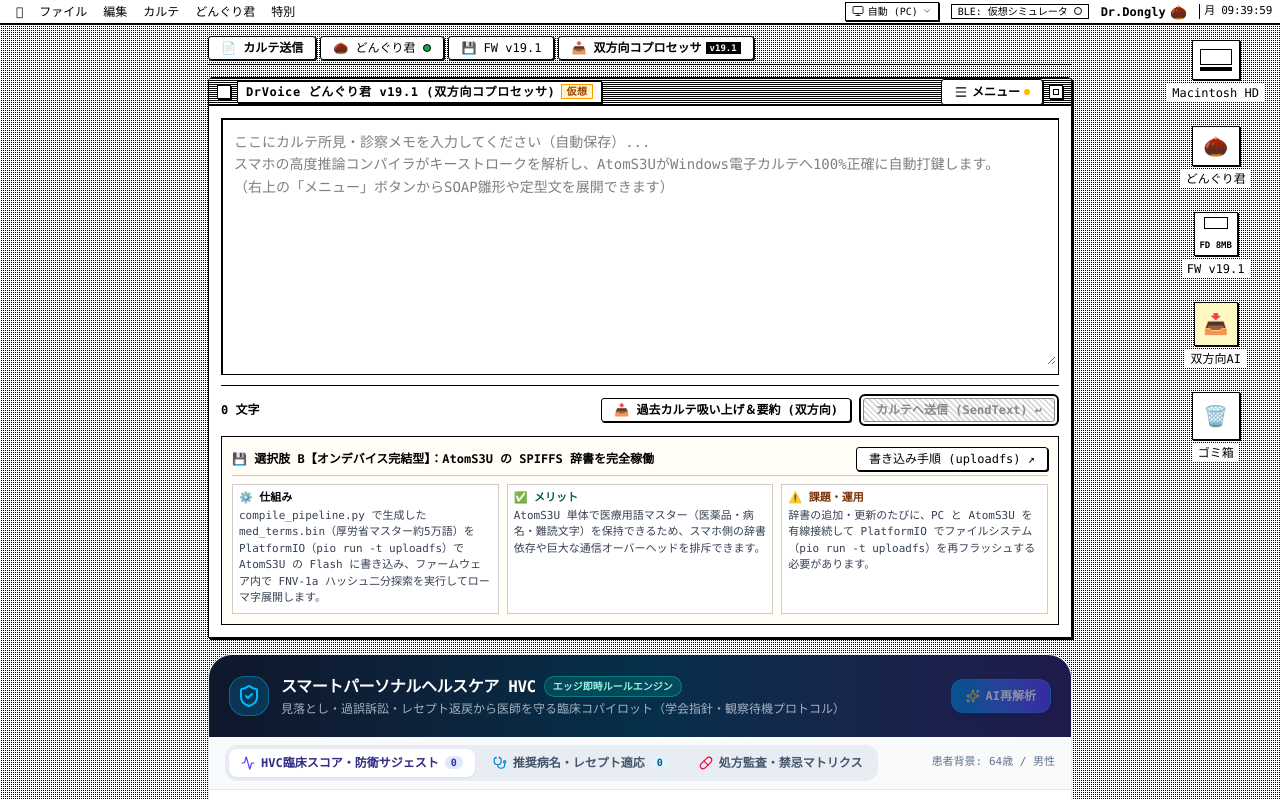
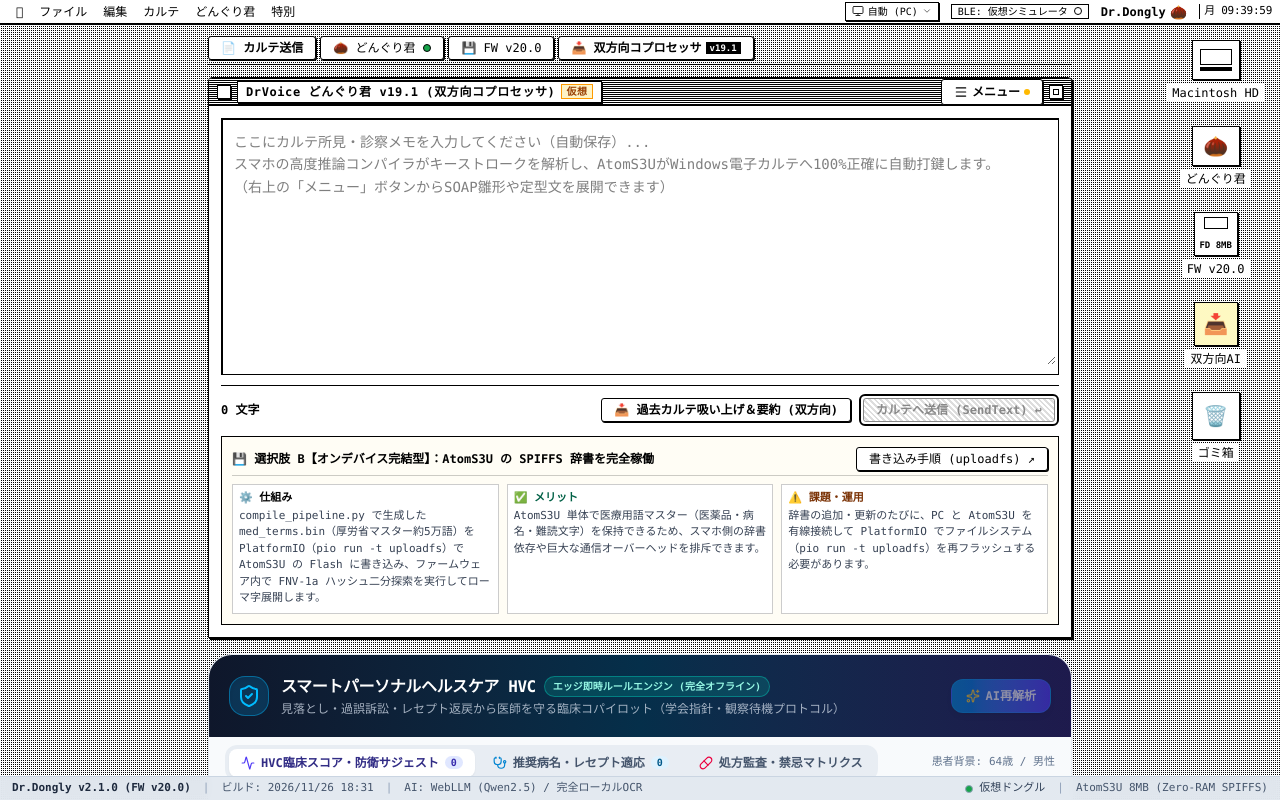
Before and after one commit to yokawase/Drdonguri, a React (Vite) app: page / in a window 1280 px wide. Shown: the top 800 px of the page. Built offline with nearby package versions, Linux system fonts and the light colour scheme; a web font is replaced by a local one.

Commit message:
fix(cds): AI再解析メッセージをローカル/オフライン実態に即して整理し、動的バージョン管理機構（v2.1.0 / FW v20.0）を導入

```diff
--- a/package.json
+++ b/package.json
@@ -1,7 +1,7 @@
 {
   "name": "dr-dongly",
   "private": true,
-  "version": "0.0.0",
+  "version": "2.1.0",
   "type": "module",
   "scripts": {
     "dev": "tsx server.ts",
--- a/server.ts
+++ b/server.ts
@@ -402,7 +402,7 @@
       const formattedText = result.text?.trim() || text;
       res.json({ success: true, formattedText, model: result.usedModel });
     } catch (err: any) {
-      console.error('Gemini API Error:', err);
+      console.error('AI Service Error:', err);
       const isQuotaExhausted = String(err?.message || '').includes('Quota exceeded') || String(err?.message || '').includes('RESOURCE_EXHAUSTED');
       const is503 = String(err?.message || '').includes('503') || String(err?.message || '').includes('high demand');
       const message = isQuotaExhausted
@@ -479,7 +479,7 @@
       const extractedText = result.text?.trim() || '';
       res.json({ success: true, text: extractedText, model: result.usedModel });
     } catch (err: any) {
-      console.error('Gemini OCR API Error:', err);
+      console.error('AI OCR API Error:', err);
       const isQuotaExhausted = String(err?.message || '').includes('Quota exceeded') || String(err?.message || '').includes('RESOURCE_EXHAUSTED');
       const is503 = String(err?.message || '').includes('503') || String(err?.message || '').includes('high demand');
       const message = isQuotaExhausted
@@ -612,7 +612,7 @@
         model: result.usedModel
       });
     } catch (err: any) {
-      console.error('Gemini Clinical CDS Error:', err);
+      console.error('AI Clinical CDS Error:', err);
       res.status(500).json({
         error: err.message || '臨床判断支援のAI解析に失敗しました'
       });
--- a/src/App.tsx
+++ b/src/App.tsx
@@ -30,6 +30,7 @@
   CommunicationLogEntry
 } from './types';
 import { MAIN_CPP_SOURCE, PLATFORMIO_INI_SOURCE, LATEST_FIRMWARE_VERSION } from './data/firmwareSource';
+import { APP_NAME, APP_VERSION, FULL_VERSION_LABEL, getFormattedBuildDate } from './version';
 import {
   triggerMacScreenFlash,
   playMacBeep,
@@ -177,7 +178,7 @@
     });
 
     virtualDongleRef.current = sim;
-    addLog('sys', 'INIT', `DrVoice 仮想 AtomS3U ドングル (${LATEST_FIRMWARE_VERSION} ファームウェア) 初期化完了`);
+    addLog('sys', 'INIT', `${FULL_VERSION_LABEL} 仮想 AtomS3U ドングル初期化完了 (Build: ${getFormattedBuildDate()})`);
 
     // 実機BLEマネージャー (全モーダルと共有するシングルトン)
     const ble = bleManager;
@@ -833,6 +834,32 @@
         </nav>
       )}
 
+      {/* 常設フッター・バージョンステータスバー (デスクトップ/タブレット) */}
+      {!isMobile && (
+        <footer className="fixed bottom-0 left-0 right-0 h-6 bg-slate-200/95 border-t border-slate-300 backdrop-blur-xs px-3 flex items-center justify-between text-[11px] text-slate-600 select-none z-30">
+          <div className="flex items-center gap-3">
+            <span className="font-bold text-slate-800">{FULL_VERSION_LABEL}</span>
+            <span className="text-slate-400">|</span>
+            <span>ビルド: {getFormattedBuildDate()}</span>
+            <span className="text-slate-400">|</span>
+            <span>AI: WebLLM (Qwen2.5) / 完全ローカルOCR</span>
+          </div>
+          <div className="flex items-center gap-3">
+            <span className="flex items-center gap-1.5">
+              <span
+                className="w-2 h-2 rounded-full inline-block border border-slate-400"
+                style={{ backgroundColor: ledStatus.hex }}
+              />
+              <span className="font-medium text-slate-700">
+                {isBleConnected ? '実機BLE接続' : isVirtualMode ? '仮想ドングル' : 'BLE待機中'}
+              </span>
+            </span>
+            <span className="text-slate-400">|</span>
+            <span>AtomS3U 8MB (Zero-RAM SPIFFS)</span>
+          </div>
+        </footer>
+      )}
+
       {/* ======================================================================= */}
       {/* ======================================================================= */}
       {/* 5. 「この Mac について (About This Macintosh)」モーダル */}
--- a/src/components/ClinicalDecisionSupport.tsx
+++ b/src/components/ClinicalDecisionSupport.tsx
@@ -80,7 +80,7 @@
   scores: ClinicalScore[];
   alerts: SafetyAlert[];
   analyzedAt: number;
-  engine: 'hybrid-ai' | 'offline-rule';
+  engine: 'hybrid-ai' | 'offline-rule' | 'local-webllm';
 }
 
 // ============================================================================
@@ -718,8 +718,12 @@
       });
     } catch (err: any) {
       console.warn('AI CDS fetch failed, falling back to local audit engine:', err);
-      setAiError('Gemini API通信に失敗したため、ドングル内蔵と同等の高速オフライン医学辞書で解析しました。');
-      setCdsResult(offlineResult);
+      setAiError('AI深層解析が未接続またはオフラインのため、内蔵の完全オフライン医学ルール（MEDIS病名マスター・学会指針HVC）により自動解析しました。');
+      setCdsResult({
+        ...offlineResult,
+        analyzedAt: Date.now(),
+        engine: 'offline-rule'
+      });
     } finally {
       setIsAiLoading(false);
     }
@@ -793,9 +797,15 @@
               <span className={`px-2 py-0.5 rounded-full text-[10px] font-bold border ${
                 cdsResult.engine === 'hybrid-ai'
                   ? 'bg-purple-500/20 text-purple-200 border-purple-400/40'
+                  : cdsResult.engine === 'local-webllm'
+                  ? 'bg-indigo-500/20 text-indigo-200 border-indigo-400/40'
                   : 'bg-teal-500/20 text-teal-200 border-teal-400/40'
               }`}>
-                {cdsResult.engine === 'hybrid-ai' ? 'Gemini 3 Flash AI' : 'エッジ即時ルールエンジン'}
+                {cdsResult.engine === 'hybrid-ai'
+                  ? 'AI深層構造化解析 (HVC)'
+                  : cdsResult.engine === 'local-webllm'
+                  ? 'ローカルWebLLM (Qwen2.5)'
+                  : 'エッジ即時ルールエンジン (完全オフライン)'}
               </span>
             </div>
             <p className="text-xs text-slate-300/80 mt-0.5">
--- a/src/components/Header.tsx
+++ b/src/components/Header.tsx
@@ -1,6 +1,7 @@
 import React, { useState } from 'react';
 import { Bluetooth, BluetoothConnected, Cpu } from 'lucide-react';
 import { LATEST_FIRMWARE_VERSION } from '../data/firmwareSource';
+import { APP_VERSION } from '../version';
 import { bleManager } from '../utils/webBluetooth';
 
 interface HeaderProps {
@@ -35,6 +36,9 @@
               Dr
             </span>
             <span>DrVoice どんぐり君！</span>
+            <span className="px-1.5 py-0.5 rounded text-[10px] font-bold bg-sky-100 text-sky-800 border border-sky-300/60 shadow-xs">
+              v{APP_VERSION}
+            </span>
           </a>
         </div>
 
--- a/src/components/InputPane.tsx
+++ b/src/components/InputPane.tsx
@@ -1167,7 +1167,7 @@
                     <span>🤖</span>
                     <div>
                       <div className="font-bold">AIスマート整形</div>
-                      <div className="text-[10px] text-gray-600">Gemini臨床推敲・要約</div>
+                      <div className="text-[10px] text-gray-600">WebLLM ローカル推敲・要約</div>
                     </div>
                   </button>
 
--- a/src/data/firmwareSource.ts
+++ b/src/data/firmwareSource.ts
@@ -1,9 +1,17 @@
 import mainCppRaw from '@/firmware/src/main.cpp?raw';
 import flashAtoms3uPs1Raw from '@/firmware/scripts/flash_atoms3u.ps1?raw';
 
-export const LATEST_FIRMWARE_VERSION = 'v19.1';
-export const FIRMWARE_RELEASE_DATE = '2026-10-08';
-export const FIRMWARE_RELEASE_TITLE = 'v19.1（BLEシングルトン同期保証 ＆ USBプリンターDMAバッファ・LED可視化安定版）';
+import {
+  LATEST_FIRMWARE_VERSION,
+  FIRMWARE_RELEASE_DATE,
+  FIRMWARE_RELEASE_TITLE,
+} from '../version';
+
+export {
+  LATEST_FIRMWARE_VERSION,
+  FIRMWARE_RELEASE_DATE,
+  FIRMWARE_RELEASE_TITLE,
+};
 
 export const PARTITIONS_8MB_CSV_SOURCE = `# Name,   Type, SubType, Offset,   Size,     Flags
 nvs,      data, nvs,     0x9000,   0x5000,
--- /dev/null
+++ b/src/version.ts
@@ -0,0 +1,41 @@
+/**
+ * Dr.Dongly システムバージョン一元管理モジュール
+ * ビルド時に Vite の define により最新のビルド日時とバージョンが自動注入・更新されます
+ */
+
+declare const __APP_VERSION__: string | undefined;
+declare const __BUILD_TIME__: string | undefined;
+
+export const APP_NAME = 'Dr.Dongly';
+export const APP_NAME_JA = 'DrVoice どんぐり君！';
+
+// アプリケーションバージョン (package.json と同期)
+export const APP_VERSION = typeof __APP_VERSION__ !== 'undefined' ? __APP_VERSION__ : '2.1.0';
+
+// ビルドタイムスタンプ (Vite ビルド時に自動更新)
+export const BUILD_TIME = typeof __BUILD_TIME__ !== 'undefined' ? __BUILD_TIME__ : new Date().toISOString();
+
+// 最新ファームウェアバージョン (F5誤爆完全排除 ＆ Zero-RAM音訓読み打鍵確定版)
+export const LATEST_FIRMWARE_VERSION = 'v20.0';
+export const FIRMWARE_RELEASE_DATE = '2026-10-09';
+export const FIRMWARE_RELEASE_TITLE = 'v20.0（F5キー誤爆完全排除・Zero-RAM音訓読み打鍵確定版）';
+
+// ローカルAI & OCR エンジン構成
+export const AI_ENGINE_INFO = 'WebLLM (Qwen2.5 1.5B / 0.5B)';
+export const OCR_ENGINE_INFO = 'Tesseract.js (完全ローカルブラウザOCR)';
+export const LOCAL_RULE_ENGINE_INFO = 'MEDIS病名マスター & HVC防衛的サジェスト';
+
+// 統合バージョン表示ラベル
+export const FULL_VERSION_LABEL = `${APP_NAME} v${APP_VERSION} (FW ${LATEST_FIRMWARE_VERSION})`;
+
+/**
+ * 人間可読なビルド日時文字列を取得
+ */
+export function getFormattedBuildDate(): string {
+  try {
+    const d = new Date(BUILD_TIME);
+    return `${d.getFullYear()}/${String(d.getMonth() + 1).padStart(2, '0')}/${String(d.getDate()).padStart(2, '0')} ${String(d.getHours()).padStart(2, '0')}:${String(d.getMinutes()).padStart(2, '0')}`;
+  } catch {
+    return '2026/10/09';
+  }
+}
--- a/vite.config.ts
+++ b/vite.config.ts
@@ -1,12 +1,19 @@
 import tailwindcss from '@tailwindcss/vite';
 import react from '@vitejs/plugin-react';
 import path from 'path';
+import fs from 'fs';
 import {defineConfig} from 'vite';
+
+const pkg = JSON.parse(fs.readFileSync(path.resolve(import.meta.dirname ?? '.', 'package.json'), 'utf-8'));
 
 export default defineConfig(() => {
   return {
     base: './',
     plugins: [react(), tailwindcss()],
+    define: {
+      __APP_VERSION__: JSON.stringify(pkg.version || '2.1.0'),
+      __BUILD_TIME__: JSON.stringify(new Date().toISOString()),
+    },
     resolve: {
       alias: {
         '@': path.resolve(import.meta.dirname ?? '.', '.'),
```
Also changed, not shown: src/components/AboutMacModal.tsx (+12 -5 lines).
